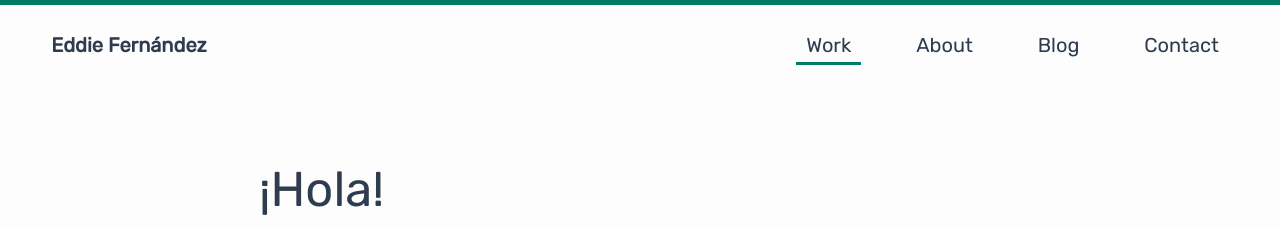
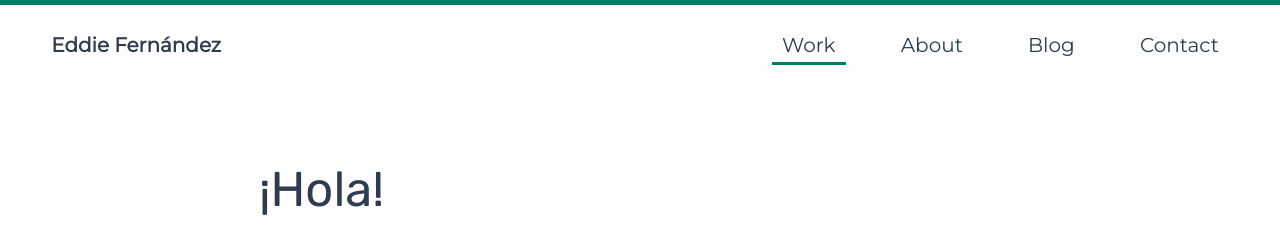
Before and after one commit to edfernan/edfernan.github.io, a Jekyll site: the page built from index.html, in a window 1280 px wide. Shown: the top 226 px of the page. Built offline with Jekyll 4.4.1, drawn with Linux system fonts in a browser that asks for light colours.

Commit message:
Added Monsterrat as header font

```diff
--- a/_sass/_layout.scss
+++ b/_sass/_layout.scss
@@ -271,6 +271,7 @@ header {
   z-index: 100;
   background-color: $background-color;
   border-top: 0.25rem solid $accent-green;
+  font-family: "Montserrat", sans-serif;
 }
 
 main {
```
